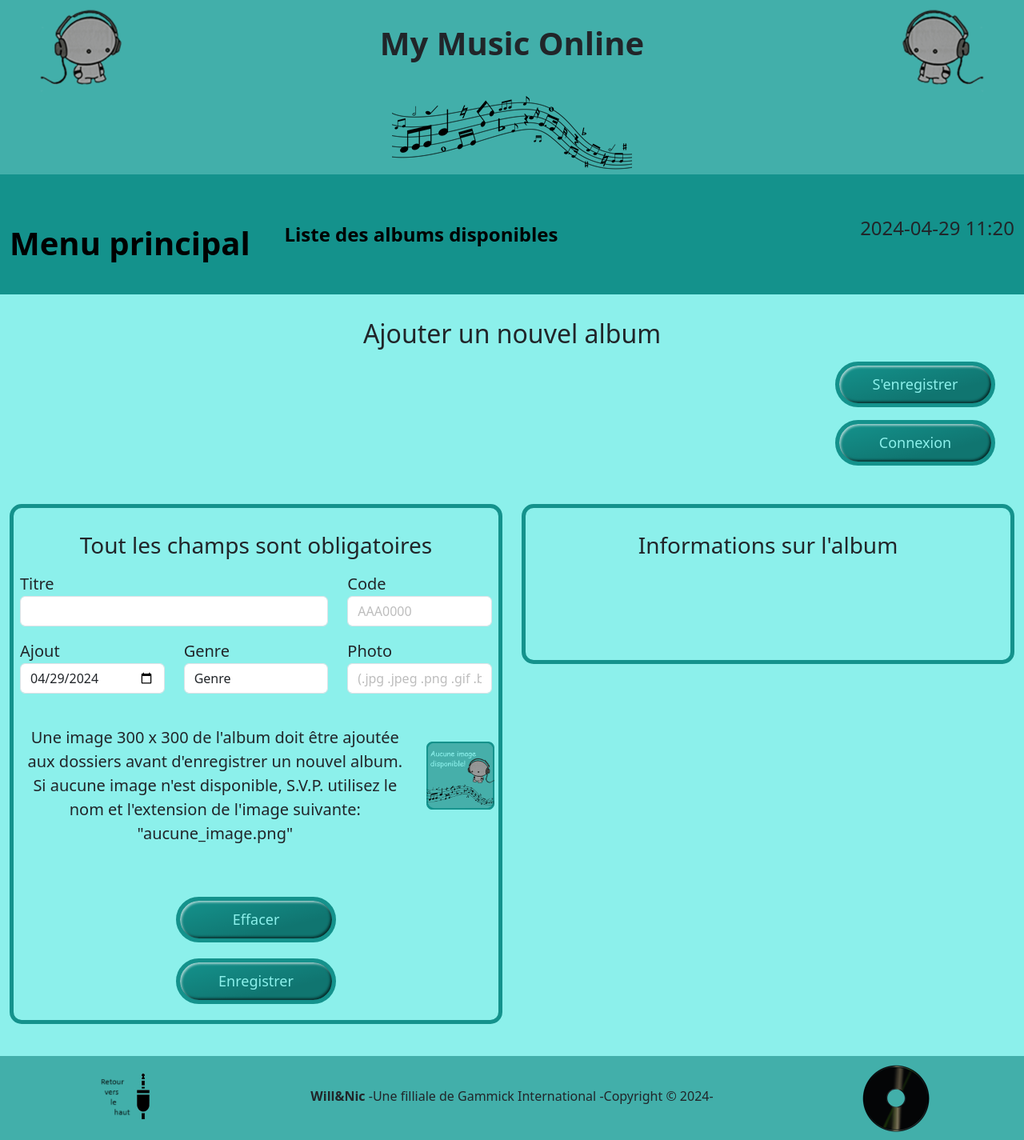
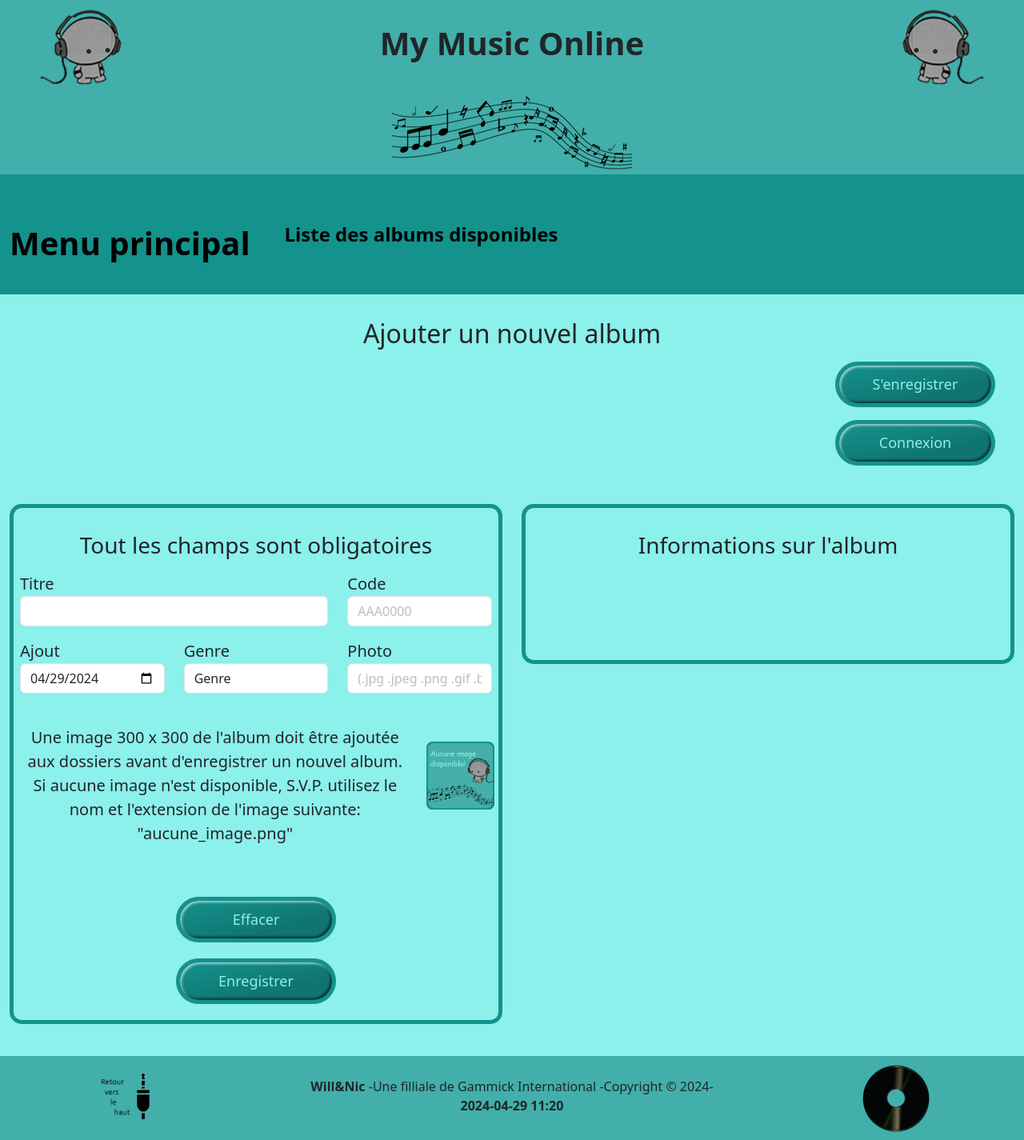
Before and after one commit to 5gtP3pp3r/TP2_WEB_2, a PHP site: page /pageAlbum.php in a window 1280 px wide. Shown: the whole page at 80% size. Run offline with PHP 8.4, Linux system fonts and the light colour scheme; data comes from the database, SQL or seed files in the repository.

Commit message:
changement date enlevé de nav mis dans footer

```diff
--- a/Nicolas_Plouffe_William_Crepault_TP2_Web_2/foots.infos.php
+++ b/Nicolas_Plouffe_William_Crepault_TP2_Web_2/foots.infos.php
@@ -6,6 +6,8 @@
             </div>
             <div class="col-6 text-center">
                 <p><b>Will&Nic</b> -Une filliale de Gammick International -Copyright © 2024-</p>
+                <?php date_default_timezone_set('Etc/GMT+4');?>
+                <p><b><?=date("Y-m-d H:i")?></b></p>
             </div>
             <div class="col-3 d-flex justify-content-center">
                 <img src="Images/cd1.png" alt="Image de cd" class="img-fluid">
--- a/Nicolas_Plouffe_William_Crepault_TP2_Web_2/heads.infos.php
+++ b/Nicolas_Plouffe_William_Crepault_TP2_Web_2/heads.infos.php
@@ -58,11 +58,9 @@ if (session_status() == PHP_SESSION_NONE) {
                                 echo '<li class="nav-item"><a class="nav-link" href="pageAlbum.php">&nbsp;&nbsp;&nbsp;Ajouter un album</a></li>';
                             }
                         }
-                        date_default_timezone_set('Etc/GMT+4');
                         ?>
                     </ul>
                 </div>
-                <p class="d-flex justify-content-end"><?=date("Y-m-d h:i")?></p>
             </div>
         </div>
     </nav>
```
